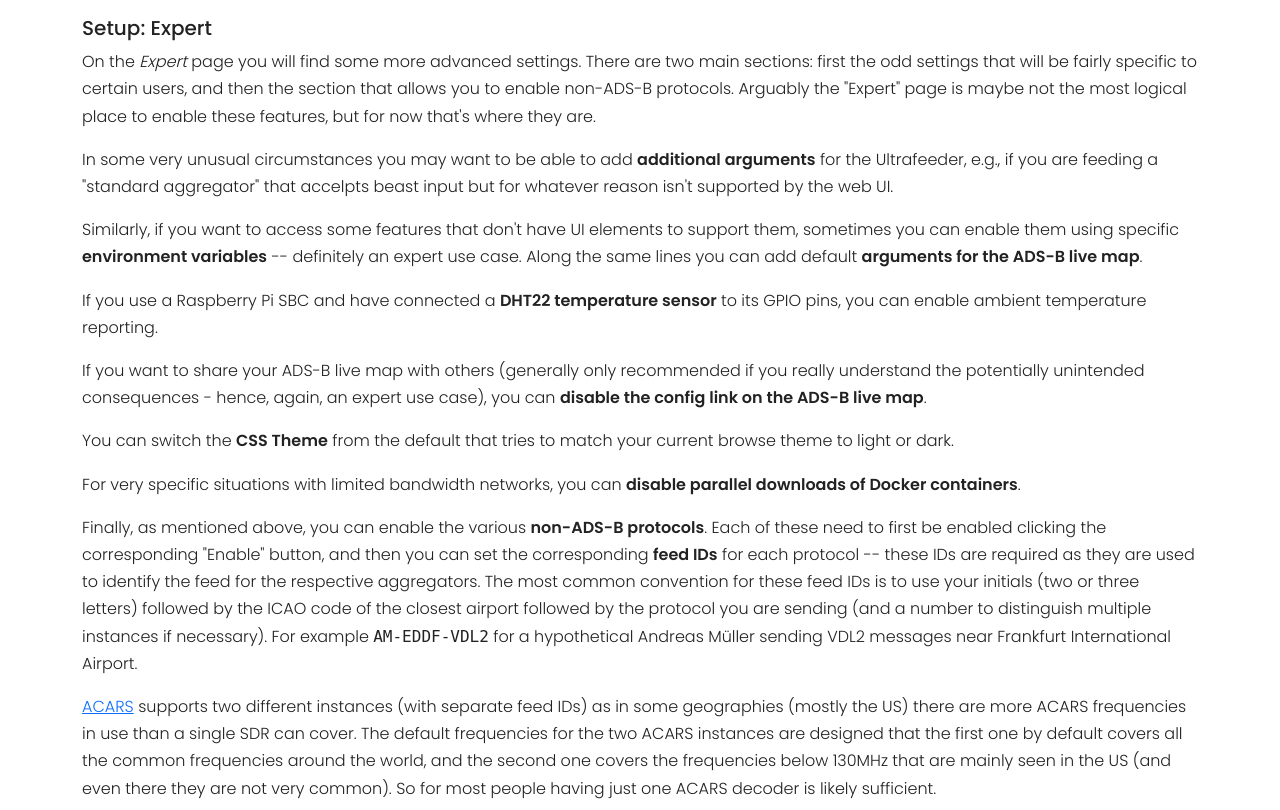
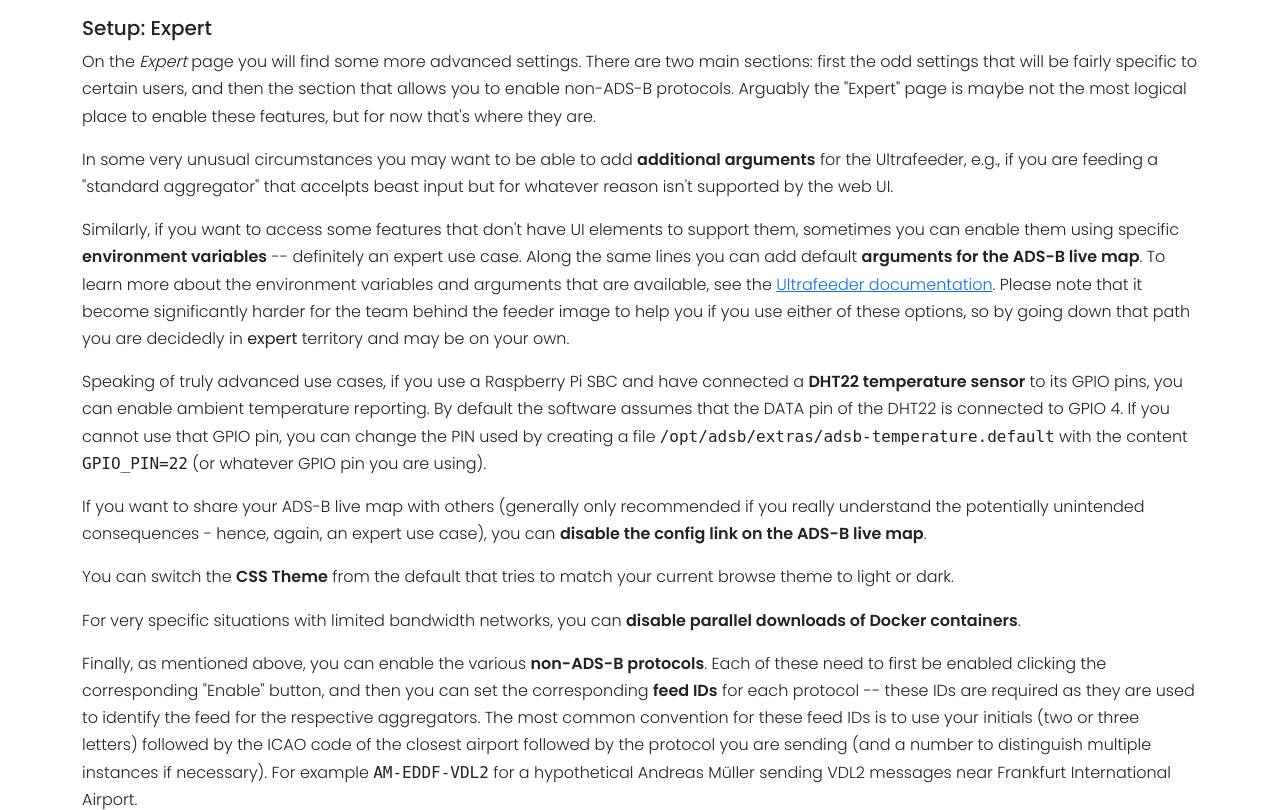
Before and after one commit to adsbim/adsb-im-web, a Flask app: template web/templates/using.html in a window 1280 px wide. Shown: the part 4242-5052 px from the top of the page. Run offline with Flask 3, Linux system fonts and the light colour scheme; the template is opened without the code that fills it, so the values that code supplies are empty.

Commit message:
more clarifications
Signed-off-by: Dirk Hohndel <dirk@hohndel.org>

```diff
--- a/web/templates/using.html
+++ b/web/templates/using.html
@@ -208,10 +208,17 @@
         sometimes you can enable them using specific
         <span class="fw-semibold">environment variables</span> -- definitely an expert
         use case. Along the same lines you can add default <span class="fw-semibold">arguments for the ADS-B live map</span>.
+        To learn more about the environment variables and arguments that are available, see the
+        <a href="https://github.com/sdr-enthusiasts/docker-adsb-ultrafeeder">Ultrafeeder documentation</a>. Please note that
+        it become significantly harder for the team behind the feeder image to help you if you use either of these options,
+        so by going down that path you are decidedly in <strong>expert</strong> territory and may be on your own.
     </div>
     <div class="ml-1 mb-3">
-        If you use a Raspberry Pi SBC and have connected a <span class="fw-semibold">DHT22 temperature sensor</span> to its GPIO pins,
+        Speaking of truly advanced use cases, if you use a Raspberry Pi SBC and have connected a <span class="fw-semibold">DHT22 temperature sensor</span> to its GPIO pins,
         you can enable ambient temperature reporting.
+        By default the software assumes that the DATA pin of the DHT22 is connected to GPIO 4. If you cannot use
+        that GPIO pin, you can change the PIN used by creating a file <tt>/opt/adsb/extras/adsb-temperature.default</tt>
+        with the content <tt>GPIO_PIN=22</tt> (or whatever GPIO pin you are using).
     </div>
     <div class="ml-1 mb-3">
         If you want to share your ADS-B live map with others (generally only recommended if you
```
